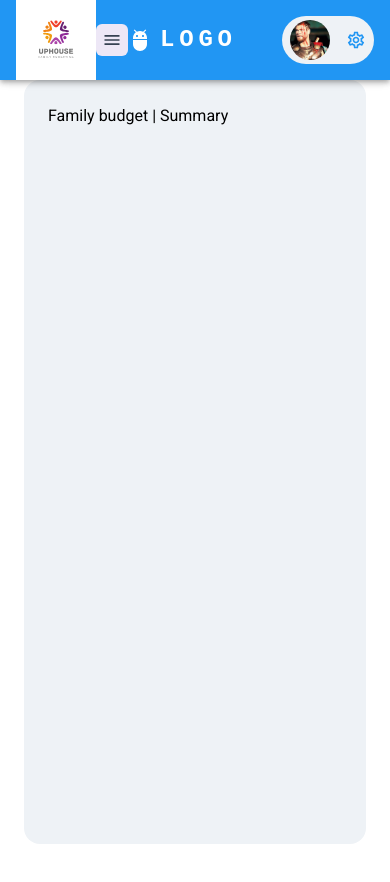
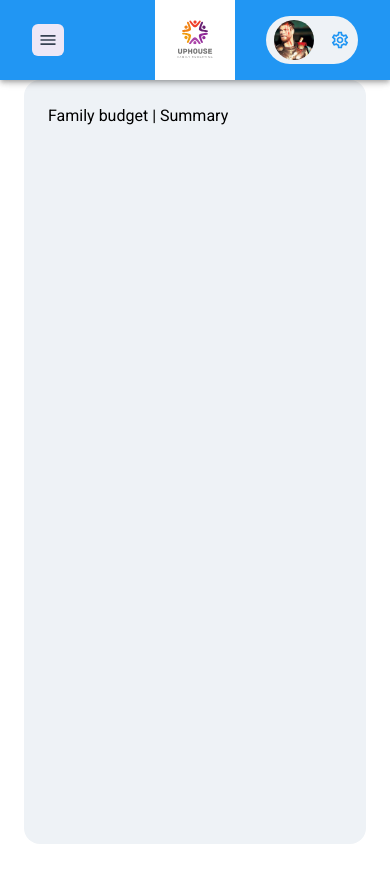
Before and after one commit to MateuszMyrcik/family-budget-web-app, a Next.js app: page / in a window 390 px wide. Shown: the top 882 px of the page. Built offline with nearby package versions, Linux system fonts and the light colour scheme.

Commit message:
feat(navigation): logo, hamburger menu position

```diff
--- a/src/shared/ui-kit/navigation/app-bar/index.tsx
+++ b/src/shared/ui-kit/navigation/app-bar/index.tsx
@@ -34,40 +34,26 @@ export const AppBar = ({ links, onMenuIconClick }: AppBarProps) => {
   };
 
   return (
-    <MuiAppBar position="fixed" className="bg-white text-primary shadow-none">
-      <Container maxWidth="xl">
-        <Toolbar disableGutters>
-          <Image src="/images/logo.svg" alt="Logo" width={80} height={80} />
-
+    <MuiAppBar
+      position="fixed"
+      className="bg-white text-primary shadow-none px-8"
+    >
+      <div className="grid grid-cols-[100px_1fr_100px] items-center">
         {/* // TODO: possible bellow components will be reused in diffrent places */}
+        <div className="flex items-center">
           <button
             onClick={onMenuIconClick}
             className="flex items-center justify-center bg-secondary-light w-8 h-8 rounded-md text-primary  hover:bg-secondary-dark hover:text-white"
           >
             <MenuIcon fontSize="small"></MenuIcon>
           </button>
+        </div>
 
-          <AdbIcon sx={{ display: { xs: "flex", md: "none" }, mr: 1 }} />
-          <Typography
-            variant="h5"
-            noWrap
-            component="a"
-            href=""
-            sx={{
-              mr: 2,
-              display: { xs: "flex", md: "none" },
-              flexGrow: 1,
-              fontFamily: "monospace",
-              fontWeight: 700,
-              letterSpacing: ".3rem",
-              color: "inherit",
-              textDecoration: "none",
-            }}
-          >
-            LOGO
-          </Typography>
+        <div className="flex justify-center">
+          <Image src="/images/logo.svg" alt="Logo" width={80} height={80} />
+        </div>
 
-          <div className=" cursor-pointer mr-0 ml-auto h-12 p-2 gap-4 rounded-full flex items-center bg-primary-light hover:bg-primary-main text-primary-main hover:text-primary-light">
+        <div className="flex items-center cursor-pointer mr-0 ml-auto h-12 p-2 gap-4 rounded-full bg-primary-light hover:bg-primary-main text-primary-main hover:text-primary-light">
           <IconButton onClick={handleOpenUserMenu} sx={{ p: 0 }}>
             <Avatar
               className="h-9 w-9"
@@ -100,8 +86,7 @@ export const AppBar = ({ links, onMenuIconClick }: AppBarProps) => {
               ))}
             </Menu> */}
         </div>
-        </Toolbar>
-      </Container>
+      </div>
     </MuiAppBar>
   );
 };
```
Lines whose indentation alone changed are shown as unchanged.
